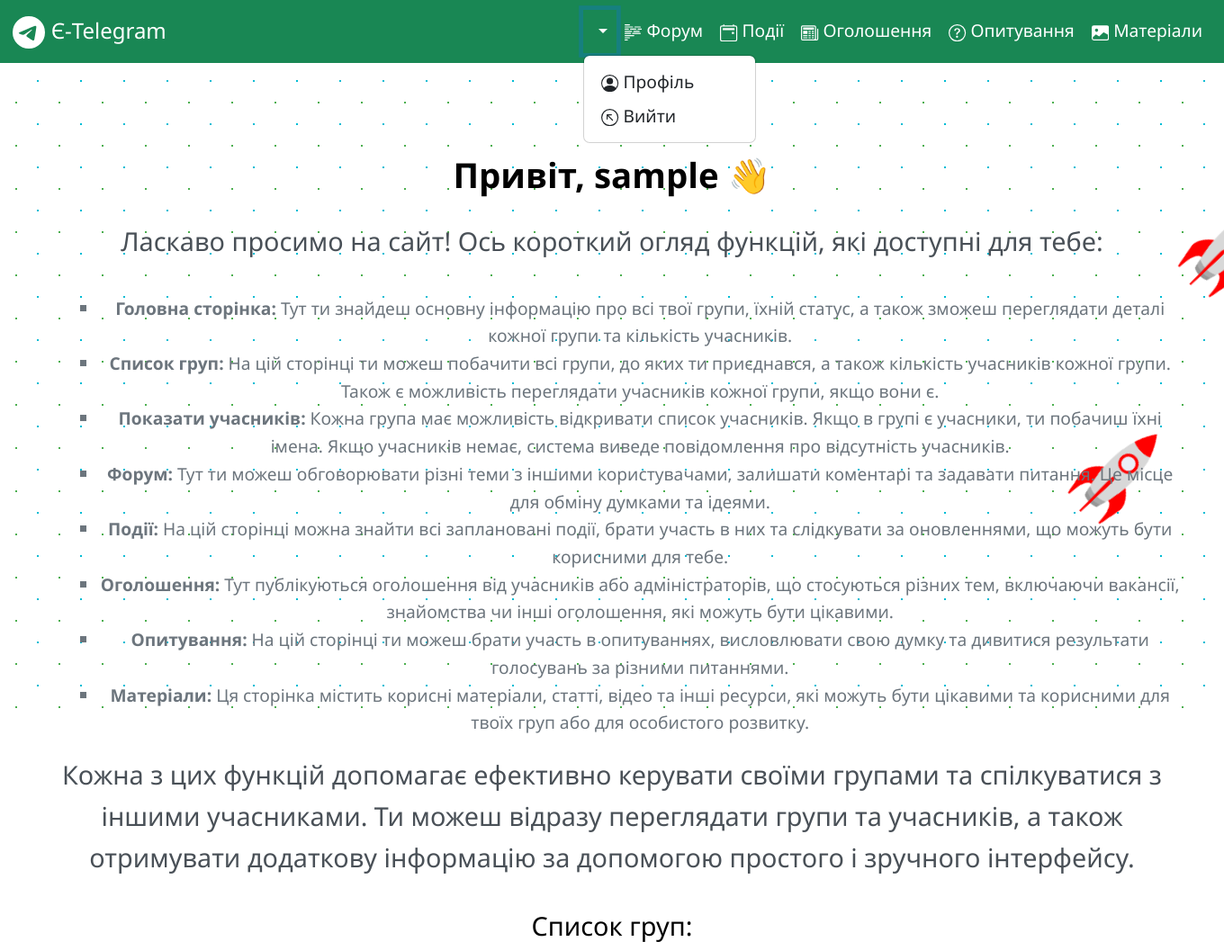
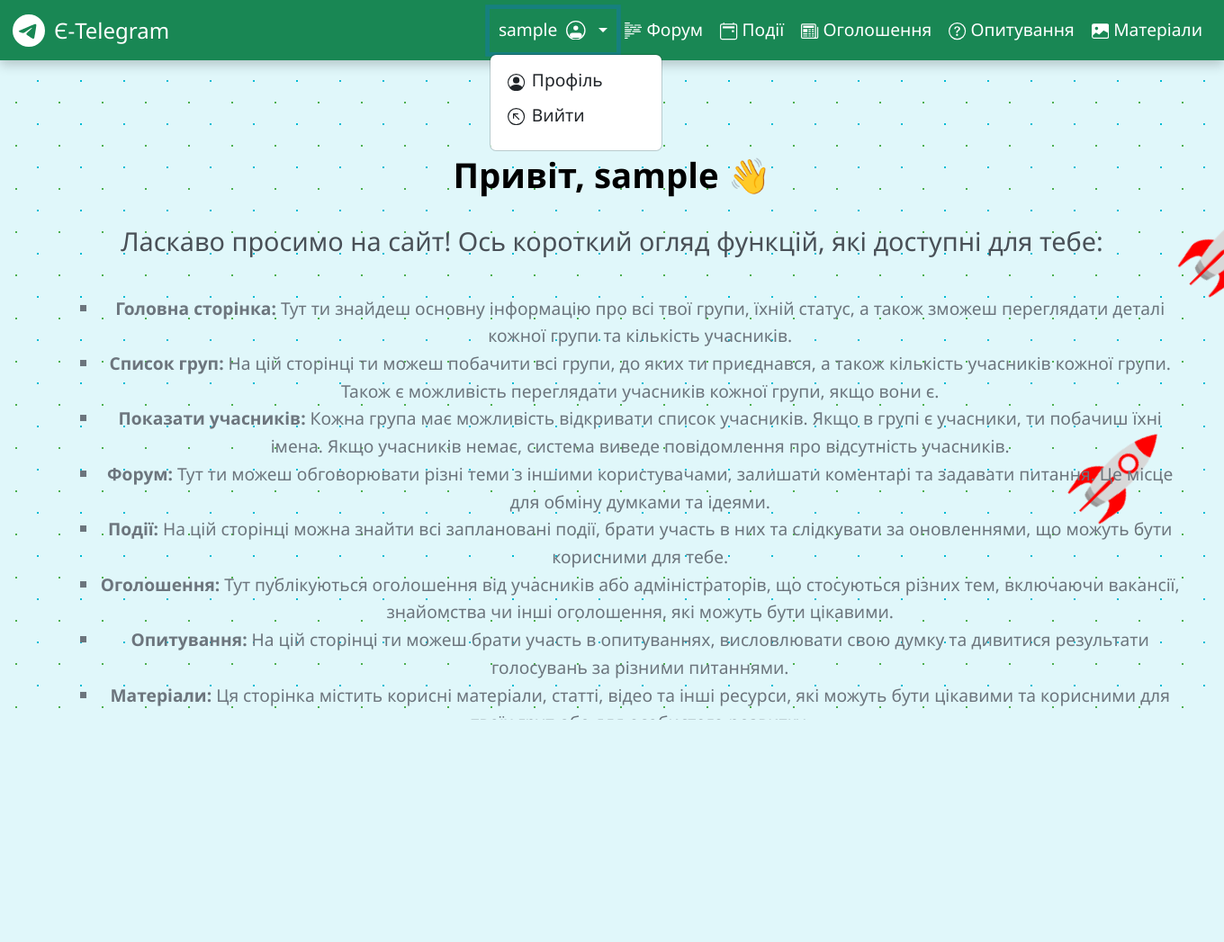
Before and after one commit to NazarUsius/ETelegram, a Django app: page /main/ in a window 1360 px wide, after a click that opens the changed part; the page is wider, and only the part inside the window is pictured. Shown: the top 1047 px of that part at 90% size. After the commit the page ends 800 px from the top of that part, so only its background shows below. Run offline with Django 5.2, Linux system fonts and the light colour scheme; the visitor is signed in with stand-in values (Sample User, id 1); parts of the project's set-up code (start-up, migrations or seed data) failed here and were passed over; some libraries are stand-ins or nearby versions.

Commit message:
better headder

```diff
--- a/etelegram/forum/templates/branch_create.html
+++ b/etelegram/forum/templates/branch_create.html
@@ -4,6 +4,9 @@
 <style>
     body {
         background: #e0f7fa !important;
+    }
+    .container {
+        margin-top: 500px; /* Збільшено значення margin-top */
     }
 </style>
 {% endblock %}
--- a/etelegram/main/templates/main/base.html
+++ b/etelegram/main/templates/main/base.html
@@ -1,6 +1,4 @@
 {% load static %}
-
-<!DOCTYPE html>
 <html lang="uk">
 <head>
     <meta charset="UTF-8">
@@ -10,11 +8,13 @@
         body {
             margin: 0;
             padding: 0;
-            background: white;
+            background: #e0f7fa;
             overflow: hidden;
             color: #212529;
             font-family: 'Segoe UI', sans-serif;
-            zoom: 1.2; /* Увеличиваем масштаб содержимого */
+            zoom: 1.2;
+            overflow-x: hidden;
+            overflow-y: auto;
         }
 
         .stars::before {
@@ -44,7 +44,7 @@
             transform: translate(-50%, -50%);
             text-align: center;
             padding: 40px;
-            margin-top: 80px; /* Добавить отступ сверху для учёта фиксированного навбара */
+            margin-top: 80px;
         }
 
         h1 {
@@ -62,13 +62,18 @@
 
         .navbar {
             background-color: #00bcd4;
-            z-index: 1100; /* Убедись, что z-index достаточно высок */
+            z-index: 1100;
+            box-shadow: 0 4px 10px rgba(0, 0, 0, 0.2);
+            transition: background-color 0.3s ease;
+        }
+        .navbar-brand svg {
+        transition: transform 0.3s ease;
         }
 
         .navbar-nav .nav-item.dropdown .dropdown-menu {
             position: absolute;
             left: 0;
-            right: auto; /* Чтобы не вылазило за правую сторону */
+            right: auto;
             z-index: 1050;
         }
 
@@ -79,6 +84,33 @@
 
         .navbar-nav .nav-item a.nav-link:hover {
             color: #4caf50;
+        }
+        @keyframes fadeIn {
+        from {
+            opacity: 0;
+            transform: translateY(-10px);
+        }
+        to {
+            opacity: 1;
+            transform: translateY(0);
+        }
+        }
+
+        .dropdown-item svg {
+            margin-right: 6px;
+        }
+
+        .dropdown-item {
+            transition: background-color 0.3s ease;
+        }
+            .dropdown-menu {
+            animation: fadeIn 0.3s ease-in-out;
+            margin-bottom: 0 !important;
+            padding-bottom: 0 !important;
+        }
+            .dropdown-menu li:last-child {
+          margin-bottom: 0;
+          padding-bottom: 0;
         }
 
         .rocket {
@@ -127,36 +159,57 @@
     <!-- Навигационная панель -->
    <nav class="navbar navbar-expand-lg navbar-dark bg-success fixed-top">
     <div class="container-fluid">
-            <a class="navbar-brand" href="/main/"><svg xmlns="http://www.w3.org/2000/svg" width="30" height="30" fill="currentColor" class="bi bi-telegram" viewBox="0 0 16 16">
-  <path d="M16 8A8 8 0 1 1 0 8a8 8 0 0 1 16 0M8.287 5.906q-1.168.486-4.666 2.01-.567.225-.595.442c-.03.243.275.339.69.47l.175.055c.408.133.958.288 1.243.294q.39.01.868-.32 3.269-2.206 3.374-2.23c.05-.012.12-.026.166.016s.042.12.037.141c-.03.129-1.227 1.241-1.846 1.817-.193.18-.33.307-.358.336a8 8 0 0 1-.188.186c-.38.366-.664.64.015 1.088.327.216.589.393.85.571.284.194.568.387.936.629q.14.092.27.187c.331.236.63.448.997.414.214-.02.435-.22.547-.82.265-1.417.786-4.486.906-5.751a1.4 1.4 0 0 0-.013-.315.34.34 0 0 0-.114-.217.53.53 0 0 0-.31-.093c-.3.005-.763.166-2.984 1.09"/>
-</svg>   Є-Telegram</a>
-            <button class="navbar-toggler" type="button" data-bs-toggle="collapse" data-bs-target="#navbarNavDropdown" aria-controls="navbarNavDropdown" aria-expanded="false" aria-label="Toggle navigation">
+        <a class="navbar-brand d-flex align-items-center" href="/main/">
+            <svg xmlns="http://www.w3.org/2000/svg" width="30" height="30" fill="currentColor"
+                class="bi bi-telegram" viewBox="0 0 16 16">
+                <path
+                    d="M16 8A8 8 0 1 1 0 8a8 8 0 0 1 16 0M8.287 5.906q-1.168.486-4.666 2.01-.567.225-.595.442c-.03.243.275.339.69.47l.175.055c.408.133.958.288 1.243.294q.39.01.868-.32 3.269-2.206 3.374-2.23c.05-.012.12-.026.166.016s.042.12.037.141c-.03.129-1.227 1.241-1.846 1.817-.193.18-.33.307-.358.336a8 8 0 0 1-.188.186c-.38.366-.664.64.015 1.088.327.216.589.393.85.571.284.194.568.387.936.629q.14.092.27.187c.331.236.63.448.997.414.214-.02.435-.22.547-.82.265-1.417.786-4.486.906-5.751a1.4 1.4 0 0 0-.013-.315.34.34 0 0 0-.114-.217.53.53 0 0 0-.31-.093c-.3.005-.763.166-2.984 1.09" />
+            </svg>
+            <span class="ms-2">Є-Telegram</span>
+        </a>
+        <button class="navbar-toggler" type="button" data-bs-toggle="collapse" data-bs-target="#navbarNavDropdown"
+            aria-controls="navbarNavDropdown" aria-expanded="false" aria-label="Toggle navigation">
             <span class="navbar-toggler-icon"></span>
         </button>
+
         <div class="collapse navbar-collapse" id="navbarNavDropdown">
             <ul class="navbar-nav ms-auto">
+                <!-- Dropdown user -->
                 <li class="nav-item dropdown">
-                        <a class="nav-link dropdown-toggle" href="#" role="button" data-bs-toggle="dropdown" aria-expanded="false" style="padding-left: 10px;">
-
+                    <a class="nav-link dropdown-toggle d-flex align-items-center gap-2" href="#" role="button" data-bs-toggle="dropdown" aria-expanded="false">
+                        {{ user.username }}
+                        <svg xmlns="http://www.w3.org/2000/svg" width="18" height="18" fill="currentColor"
+                             class="bi bi-person-circle" viewBox="0 0 16 16">
+                            <path d="M11 10c1.104 0 2 .896 2 2s-.896 2-2 2H5c-1.104 0-2-.896-2-2s.896-2 2-2h6z"/>
+                            <path fill-rule="evenodd"
+                                  d="M8 0a8 8 0 1 0 0 16A8 8 0 0 0 8 0zM8 1a7 7 0 1 1 0 14A7 7 0 0 1 8 1zM8 4a2 2 0 1 0 0 4 2 2 0 0 0 0-4z"/>
+                        </svg>
                     </a>
-
-                        <ul class="dropdown-menu">
-
-                            <li><a class="dropdown-item" href="/profile"><svg xmlns="http://www.w3.org/2000/svg" width="16" height="16" fill="currentColor" class="bi bi-person-circle" viewBox="0 0 16 16">
-  <path d="M11 6a3 3 0 1 1-6 0 3 3 0 0 1 6 0"/>
-  <path fill-rule="evenodd" d="M0 8a8 8 0 1 1 16 0A8 8 0 0 1 0 8m8-7a7 7 0 0 0-5.468 11.37C3.242 11.226 4.805 10 8 10s4.757 1.225 5.468 2.37A7 7 0 0 0 8 1"/>
-</svg>          Профіль</a></li>
+                    <ul class="dropdown-menu dropdown-menu-end">
+                        <li><a class="dropdown-item" href="/profile">
+                                <svg xmlns="http://www.w3.org/2000/svg" width="16" height="16"
+                                    fill="currentColor" class="bi bi-person-circle" viewBox="0 0 16 16">
+                                    <path d="M11 6a3 3 0 1 1-6 0 3 3 0 0 1 6 0" />
+                                    <path fill-rule="evenodd"
+                                        d="M0 8a8 8 0 1 1 16 0A8 8 0 0 1 0 8m8-7a7 7 0 0 0-5.468 11.37C3.242 11.226 4.805 10 8 10s4.757 1.225 5.468 2.37A7 7 0 0 0 8 1" />
+                                </svg>Профіль</a></li>
                         <li>
                             <form action="{% url 'logout' %}" method="post">
                                 {% csrf_token %}
-                                    <button type="submit" class="dropdown-item btn btn-link"><svg xmlns="http://www.w3.org/2000/svg" width="16" height="16" fill="currentColor" class="bi bi-arrow-up-left-circle" viewBox="0 0 16 16">
-  <path fill-rule="evenodd" d="M1 8a7 7 0 1 0 14 0A7 7 0 0 0 1 8m15 0A8 8 0 1 1 0 8a8 8 0 0 1 16 0m-5.904 2.803a.5.5 0 1 0 .707-.707L6.707 6h2.768a.5.5 0 1 0 0-1H5.5a.5.5 0 0 0-.5.5v3.975a.5.5 0 0 0 1 0V6.707z"/>
-</svg>              Вийти</button>
+                                <button type="submit" class="dropdown-item btn btn-link">
+                                    <svg xmlns="http://www.w3.org/2000/svg" width="16" height="16"
+                                        fill="currentColor" class="bi bi-arrow-up-left-circle"
+                                        viewBox="0 0 16 16">
+                                        <path fill-rule="evenodd"
+                                            d="M1 8a7 7 0 1 0 14 0A7 7 0 0 0 1 8m15 0A8 8 0 1 1 0 8a8 8 0 0 1 16 0m-5.904 2.803a.5.5 0 1 0 .707-.707L6.707 6h2.768a.5.5 0 1 0 0-1H5.5a.5.5 0 0 0-.5.5v3.975a.5.5 0 0 0 1 0V6.707z" />
+                                    </svg>Вийти
+                                </button>
                             </form>
                         </li>
                     </ul>
+                </li>
 
-                    </li>
+                <!-- Other nav links -->
                 <li class="nav-item">
                         <a class="nav-link active" aria-current="page" href="/forum"><svg xmlns="http://www.w3.org/2000/svg" width="16" height="16" fill="currentColor" class="bi bi-body-text" viewBox="0 0 16 16">
                             <path fill-rule="evenodd" d="M0 .5A.5.5 0 0 1 .5 0h4a.5.5 0 0 1 0 1h-4A.5.5 0 0 1 0 .5m0 2A.5.5 0 0 1 .5 2h7a.5.5 0 0 1 0 1h-7a.5.5 0 0 1-.5-.5m9 0a.5.5 0 0 1 .5-.5h5a.5.5 0 0 1 0 1h-5a.5.5 0 0 1-.5-.5m-9 2A.5.5 0 0 1 .5 4h3a.5.5 0 0 1 0 1h-3a.5.5 0 0 1-.5-.5m5 0a.5.5 0 0 1 .5-.5h5a.5.5 0 0 1 0 1h-5a.5.5 0 0 1-.5-.5m7 0a.5.5 0 0 1 .5-.5h3a.5.5 0 0 1 0 1h-3a.5.5 0 0 1-.5-.5m-12 2A.5.5 0 0 1 .5 6h6a.5.5 0 0 1 0 1h-6a.5.5 0 0 1-.5-.5m8 0a.5.5 0 0 1 .5-.5h5a.5.5 0 0 1 0 1h-5a.5.5 0 0 1-.5-.5m-8 2A.5.5 0 0 1 .5 8h5a.5.5 0 0 1 0 1h-5a.5.5 0 0 1-.5-.5m7 0a.5.5 0 0 1 .5-.5h7a.5.5 0 0 1 0 1h-7a.5.5 0 0 1-.5-.5m-7 2a.5.5 0 0 1 .5-.5h8a.5.5 0 0 1 0 1h-8a.5.5 0 0 1-.5-.5m0 2a.5.5 0 0 1 .5-.5h4a.5.5 0 0 1 0 1h-4a.5.5 0 0 1-.5-.5m0 2a.5.5 0 0 1 .5-.5h2a.5.5 0 0 1 0 1h-2a.5.5 0 0 1-.5-.5"/>
```
Also changed, not shown: etelegram/forum/templates/base.html (+41 -23 lines), etelegram/media/avatars/token_1.png (added). Lines whose indentation alone changed are shown as unchanged.
